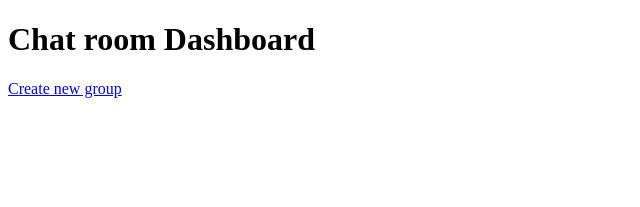
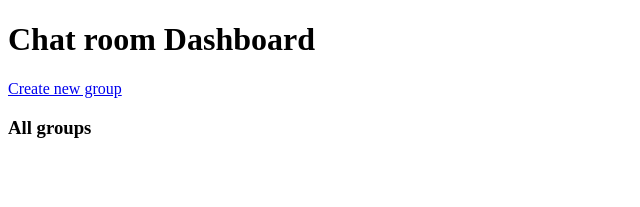
Before and after one commit to Gbaja/ChatRoom, a React (Create React App) app: page /dashboard/1 in a window 1280 px wide. Shown: the top 207 px of the page, without its empty margins (0-640 px from the left). Built offline with nearby package versions, Linux system fonts and the light colour scheme.

Commit message:
added comment on what to do next in dashboard

```diff
--- a/src/components/Dashboard.js
+++ b/src/components/Dashboard.js
@@ -8,6 +8,8 @@ const Dashboard = props => {
       <Link to={`/add_new_group/${props.match.params.id}`}>
         Create new group
       </Link>
+      <h3>All groups</h3>
+      {/* Get all the groups that are in the database*/}
     </div>
   );
 };
```
